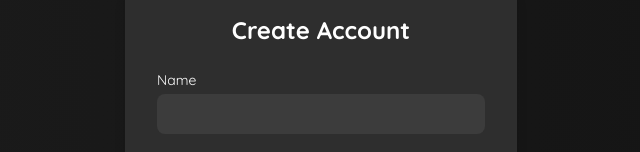
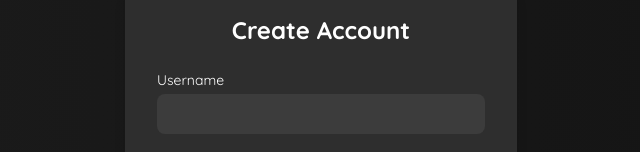
Before and after one commit to CopyCatMe/VibeWabe-PFinal, a React (Vite) app: page /register in a window 1280 px wide. Shown: the part 235-387 px from the top of the page, without its empty margins (319-959 px from the left). Built offline with nearby package versions, Linux system fonts and the light colour scheme.

Commit message:
feat: rename "Name" label to "Username" in Register component and add input length validation

```diff
--- a/src/pages/Register.jsx
+++ b/src/pages/Register.jsx
@@ -58,7 +58,7 @@ const Register = () => {
           {error && <p className="text-red-500 text-sm mb-4">{error}</p>}
           <form onSubmit={handleSubmit}>
             <div className="mb-4">
-              <label className="block text-sm mb-1">Name</label>
+              <label className="block text-sm mb-1">Username</label>
               <input
                 type="text"
                 name="name"
@@ -66,6 +66,8 @@ const Register = () => {
                 value={formData.name}
                 onChange={handleChange}
                 required
+                minLength={3}
+                maxLength={12}
               />
             </div>
             <div className="mb-4">
```
